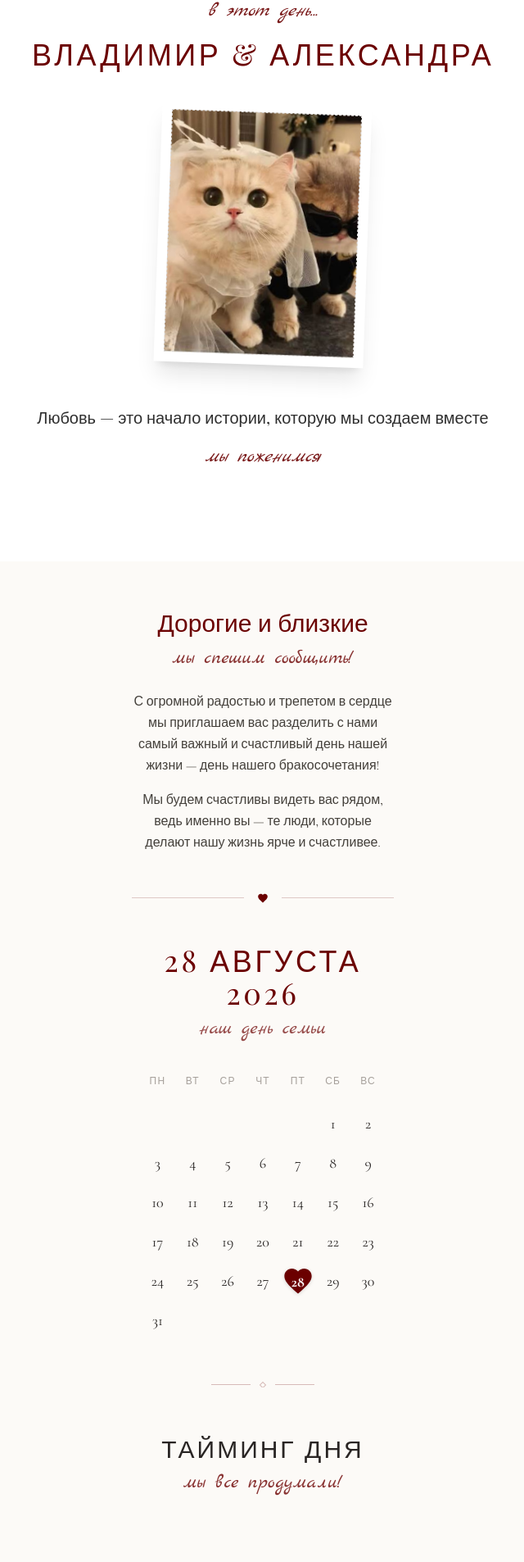
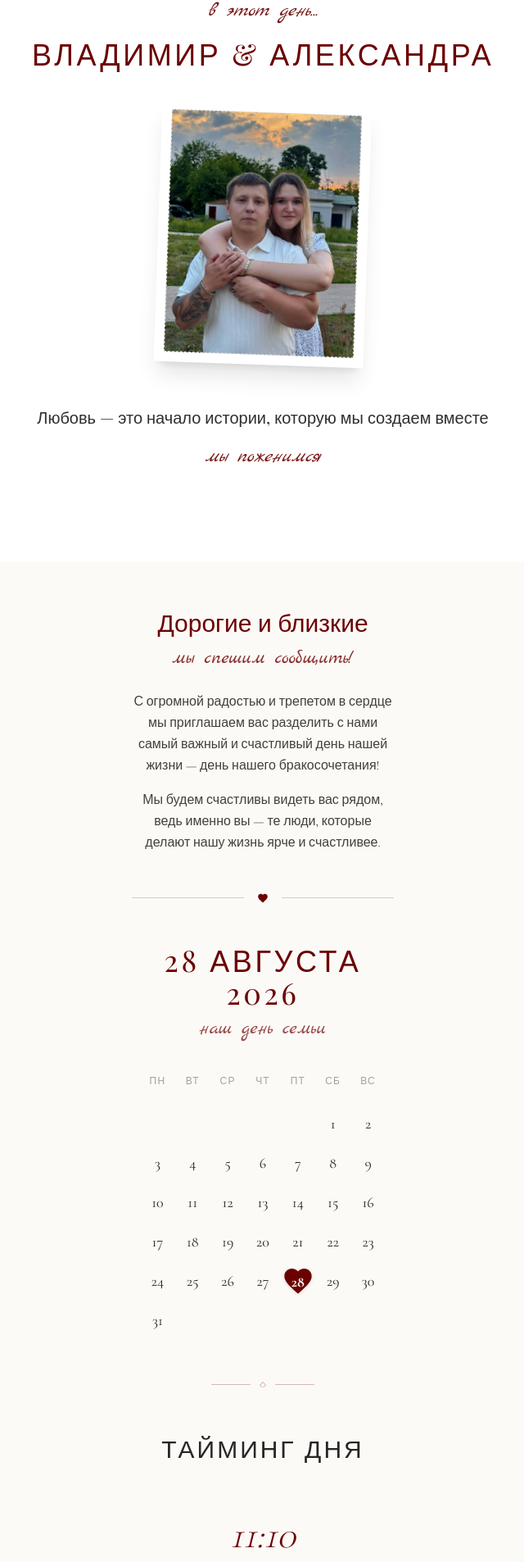
Before and after one commit to jzcurious/wedding-invite, a Next.js app: page / in a window 1280 px wide. Shown: the part 147-2053 px from the top of the page at 82% size, without its empty margins (319-959 px from the left). Built offline with nearby package versions, Linux system fonts and the light colour scheme.

Commit message:
update image

```diff
--- a/src/components/Timeline.tsx
+++ b/src/components/Timeline.tsx
@@ -35,9 +35,6 @@ const Timeline = () => {
                     <h2 className="font-playfair text-3xl uppercase tracking-widest text-stone-800 mb-2">
                         Тайминг дня
                     </h2>
-                    <p className="font-marck text-2xl text-wedding-red/80">
-                        мы все продумали!
-                    </p>
                 </div>
             </FadeIn>
 
--- a/src/components/Title.tsx
+++ b/src/components/Title.tsx
@@ -18,7 +18,7 @@ const Title = () => {
             <div className="relative w-64 h-80 border-12 border-white shadow-xl rotate-2">
                 <div className="absolute inset-0 border border-dashed border-stone-300 z-10" />
                 <Image
-                    src="/images/couple.jpeg"
+                    src="/images/couple.jpg"
                     alt="Владимир & Александра"
                     fill
                     priority
```
Also changed, not shown: public/images/couple.jpg (added).
